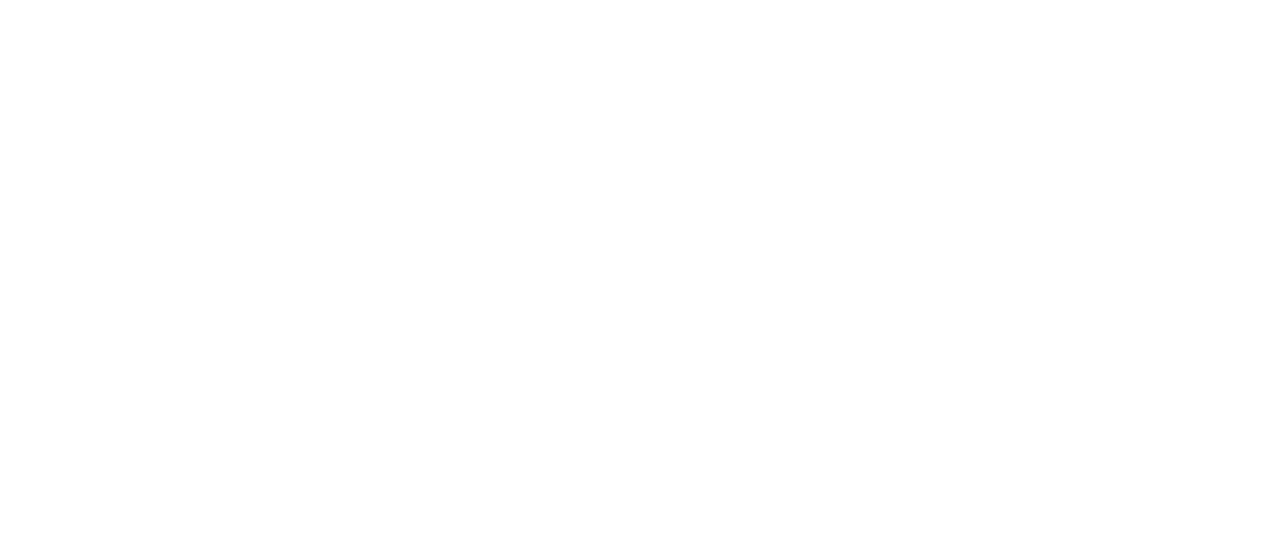
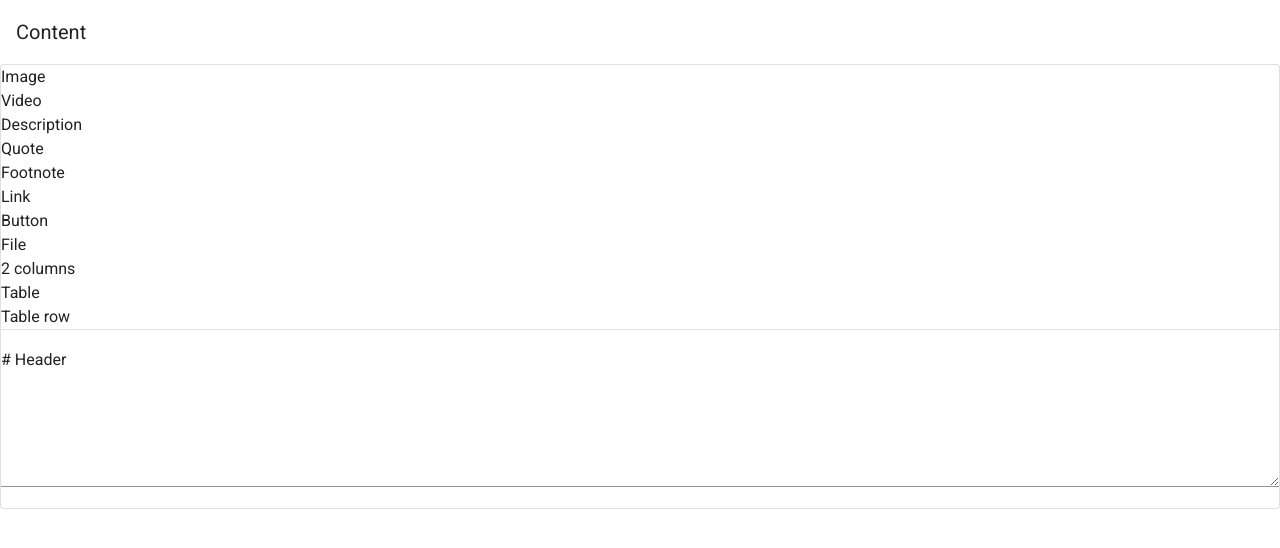
Before and after one commit to animyrch/markdown-editor-test, a Vue app: page / in a window 1280 px wide. Shown: the top 548 px of the page. Built offline with nearby package versions, Linux system fonts and the light colour scheme.

Commit message:
Filled in general layout elements in preparation.

```diff
--- a/src/App.vue
+++ b/src/App.vue
@@ -1,6 +1,36 @@
 <template>
   <v-app>
+    <v-app-bar
+      app
+      flat
+      absolute
+      color="white"
+    >
+      <v-toolbar-title>Content</v-toolbar-title>
+    </v-app-bar>
     <v-main>
+      <v-card
+        outlined
+      >
+          <div>Image</div>
+          <div>Video</div>
+          <div>Description</div>
+          <div>Quote</div>
+          <div>Footnote</div>
+          <div>Link</div>
+          <div>Button</div>
+          <div>File</div>
+          <div>2 columns</div>
+          <div>Table</div>
+          <div>Table row</div>
+        <v-divider>
+        </v-divider>
+        <v-textarea
+          name="markdown-input-area"
+          value="# Header"
+          hint="**Bold** *Italic* _Underline_ List with bullets # H1 ## H2 ### H3 #### H4 ##### H5 ###### H6"
+        ></v-textarea>
+      </v-card>
     </v-main>
   </v-app>
 </template>
```
